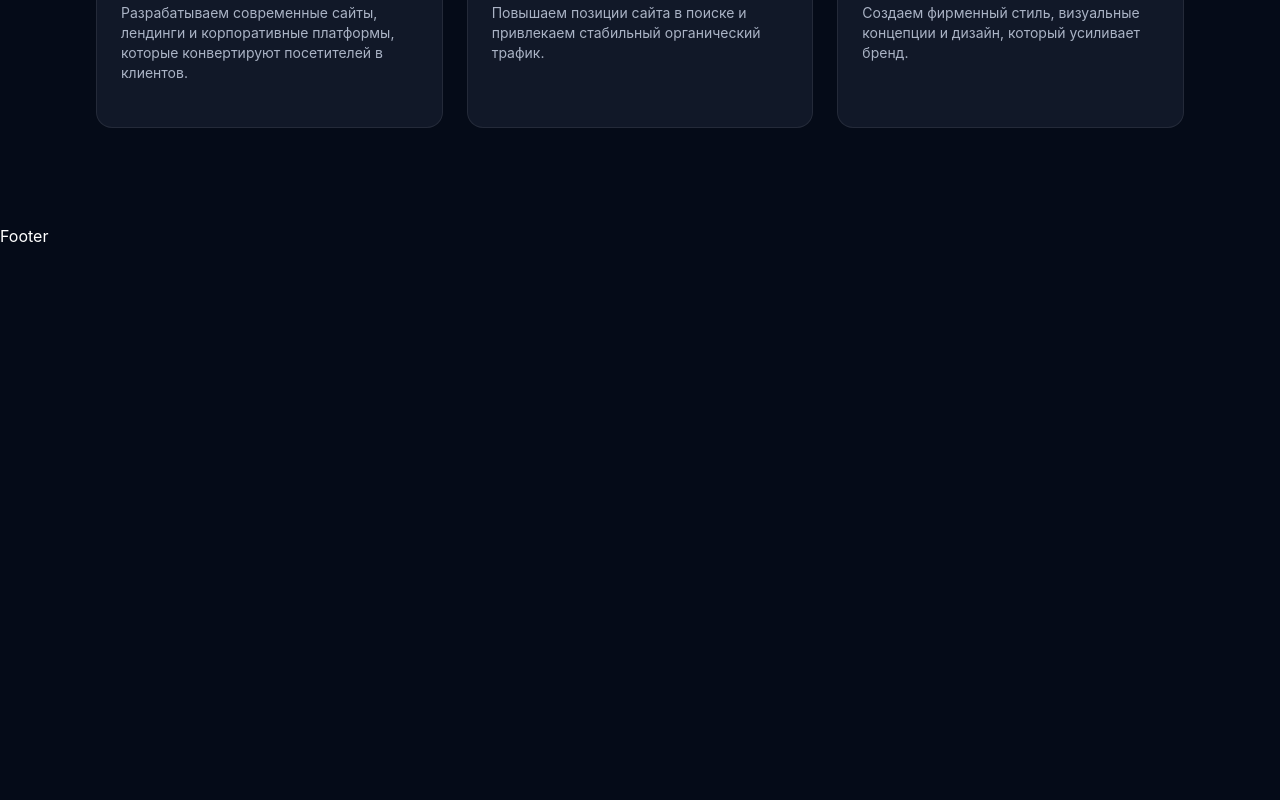
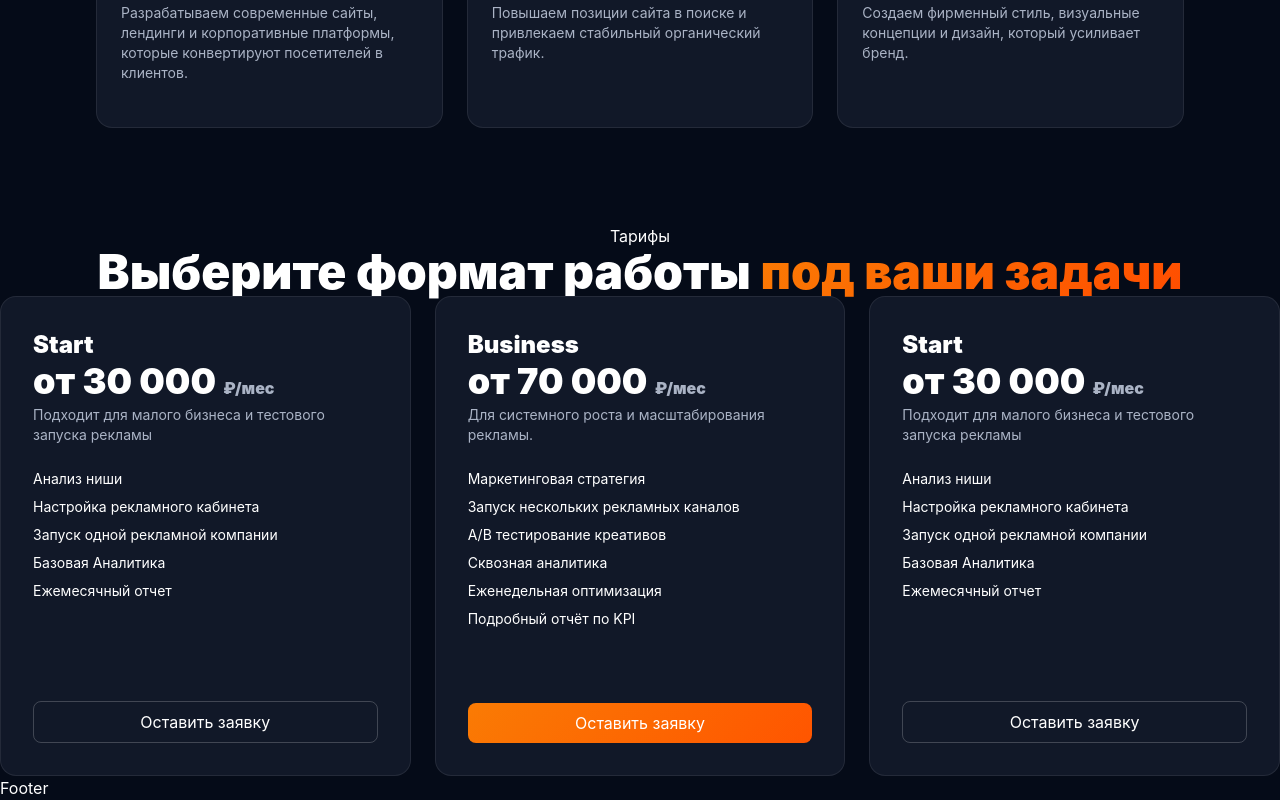
Before and after one commit to denism-96/KeyCard, a React (Vite) app: page / in a window 1280 px wide. Shown: the part 2343-3143 px from the top of the page. Before the commit the page ends 2591 px from the top, so only its background shows below. Built offline with nearby package versions, Linux system fonts and the light colour scheme.

Commit message:
feat(section) create Tarrif component section

```diff
--- /dev/null
+++ b/src/components/Tariffs.jsx
@@ -0,0 +1,82 @@
+import Button from "./Ui/Button";
+
+export default function Tariffs() {
+  return (
+    <section>
+      <div className="m-auto max-w-7xl text-center">
+        <p>Тарифы</p>
+        <h2 className="text-5xl font-black">
+          Выберите формат работы{" "}
+          <span className="gradient-orange">под ваши задачи</span>
+        </h2>
+        <div className="grid grid-cols-3 gap-6">
+          <article className="article-content flex h-120 flex-col justify-between p-8">
+            <div>
+              <p className="text-2xl font-black">Start</p>
+              <h3 className="mb-1 text-4xl font-black">
+                от 30 000{" "}
+                <span className="text-[16px] text-(--text-gray)">₽/мес</span>
+              </h3>
+              <p className="mb-6 text-sm text-(--text-gray)">
+                Подходит для малого бизнеса и тестового запуска рекламы
+              </p>
+            </div>
+            <ul className="flex-1 space-y-2 text-sm">
+              <li>Анализ ниши</li>
+              <li>Настройка рекламного кабинета</li>
+              <li>Запуск одной рекламной компании</li>
+              <li>Базовая Аналитика</li>
+              <li>Ежемесячный отчет</li>
+            </ul>
+            <Button bgStyle={"secondary"} className="w-full">
+              Оставить заявку
+            </Button>
+          </article>
+          <article className="article-content flex h-120 flex-col justify-between p-8">
+            <div>
+              <p className="text-2xl font-black">Business</p>
+              <h3 className="mb-1 text-4xl font-black">
+                от 70 000{" "}
+                <span className="text-[16px] text-(--text-gray)">₽/мес</span>
+              </h3>
+              <p className="mb-6 text-sm text-(--text-gray)">
+                Для системного роста и масштабирования рекламы.
+              </p>
+            </div>
+            <ul className="flex-1 space-y-2 text-sm">
+              <li>Маркетинговая стратегия</li>
+              <li>Запуск нескольких рекламных каналов</li>
+              <li>A/B тестирование креативов</li>
+              <li>Сквозная аналитика</li>
+              <li>Еженедельная оптимизация</li>
+              <li>Подробный отчёт по KPI</li>
+            </ul>
+            <Button className="w-full">Оставить заявку</Button>
+          </article>
+          <article className="article-content flex h-120 flex-col justify-between p-8">
+            <div>
+              <p className="text-2xl font-black">Start</p>
+              <h3 className="mb-1 text-4xl font-black">
+                от 30 000{" "}
+                <span className="text-[16px] text-(--text-gray)">₽/мес</span>
+              </h3>
+              <p className="mb-6 text-sm text-(--text-gray)">
+                Подходит для малого бизнеса и тестового запуска рекламы
+              </p>
+            </div>
+            <ul className="flex-1 space-y-2 text-sm">
+              <li>Анализ ниши</li>
+              <li>Настройка рекламного кабинета</li>
+              <li>Запуск одной рекламной компании</li>
+              <li>Базовая Аналитика</li>
+              <li>Ежемесячный отчет</li>
+            </ul>
+            <Button bgStyle={"secondary"} className="w-full">
+              Оставить заявку
+            </Button>
+          </article>
+        </div>
+      </div>
+    </section>
+  );
+}
--- a/src/pages/HomePage.jsx
+++ b/src/pages/HomePage.jsx
@@ -1,6 +1,7 @@
 import AboutSection from "../components/AboutSection";
 import HeroSection from "../components/HeroSection";
 import ServicesSection from "../components/ServicesSection";
+import Tariffs from "../components/Tariffs";
 
 export default function HomePage() {
   return (
@@ -8,6 +9,7 @@
       <HeroSection />
       <AboutSection />
       <ServicesSection />
+      <Tariffs />
     </>
   );
 }
```
